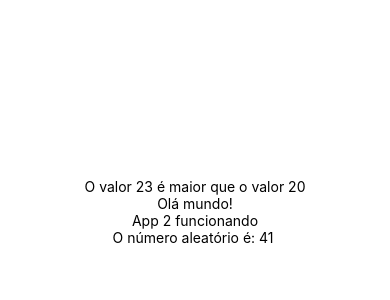
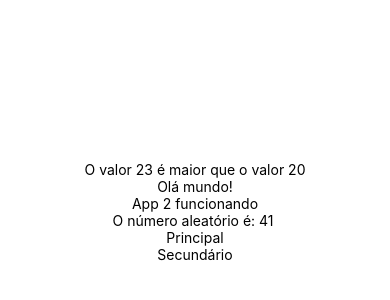
Before and after one commit to Maycdouglas/estudosReactNative, a React Native app: screen / in a window 390 px wide. Shown: the part 210-510 px from the top of the page. Built offline with nearby package versions, Linux system fonts and the light colour scheme.

Commit message:
insere exemplo com react fragment

```diff
--- a/App.js
+++ b/App.js
@@ -3,6 +3,7 @@ import React from 'react';
 import App2 from './src/App2';
 import Aleatorio from './src/desafios/Aleatorio';
 import ComponenteComPropriedades from './src/fundamentos/ComponenteComPropriedades';
+import ReactFragment from './src/fundamentos/ReactFragment';
 import { SafeAreaViewComponent, StyleSheet, Text, View } from 'react-native';
 
 export default function App() {
@@ -13,7 +14,7 @@ export default function App() {
       <StatusBar style="auto" />
       <App2/>
       <Text>O número aleatório é: <Aleatorio min={50} max={30}/> </Text>
-
+      <ReactFragment principal="Principal" secundario="Secundário"></ReactFragment>
 
     </View>
   );
--- /dev/null
+++ b/src/fundamentos/ReactFragment.js
@@ -0,0 +1,51 @@
+import React, { Fragment } from 'react'
+import { View, Text } from 'react-native'
+
+//Para retornar mais de um elemento ao mesmo tempo fora de uma view, devemos usar o Fragment
+
+//USANDO APENAS OS SIMBOLOS, NÃO PRECISA IMPORTAR
+
+export default props => {
+    return (
+        <>
+            <Text>{props.principal}</Text>
+            <Text>{props.secundario}</Text>
+        </>
+    )
+}
+
+
+// RETORNANDO NUMA VIEW
+
+// export default props => {
+//     return (
+//         <View>
+//             <Text>{props.principal}</Text>
+//             <Text>{props.secundario}</Text>
+//         </View>
+//     )
+// }
+
+// USANDO REACT.FRAGMENT
+// SE PRECISAR PASSAR UMA PROPRIEDADE, USAR ESTÁ FORMA
+
+// export default props => {
+//     return (
+//         <React.Fragment>
+//             <Text>{props.principal}</Text>
+//             <Text>{props.secundario}</Text>
+//         </React.Fragment>
+//     )
+// }
+
+
+// USANDO FRAGMENT, IMPORTANDO ELE
+
+// export default props => {
+//     return (
+//         <Fragment>
+//             <Text>{props.principal}</Text>
+//             <Text>{props.secundario}</Text>
+//         </Fragment>
+//     )
+// }
```
